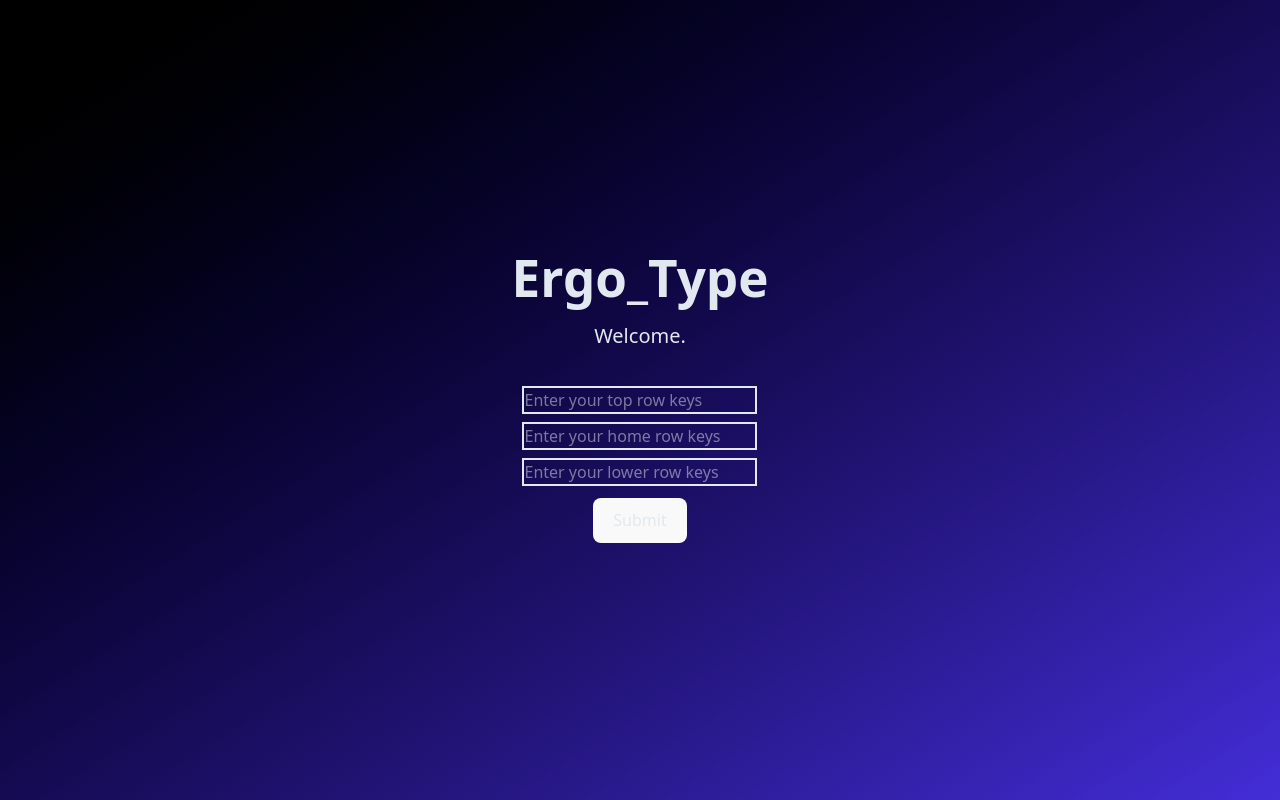
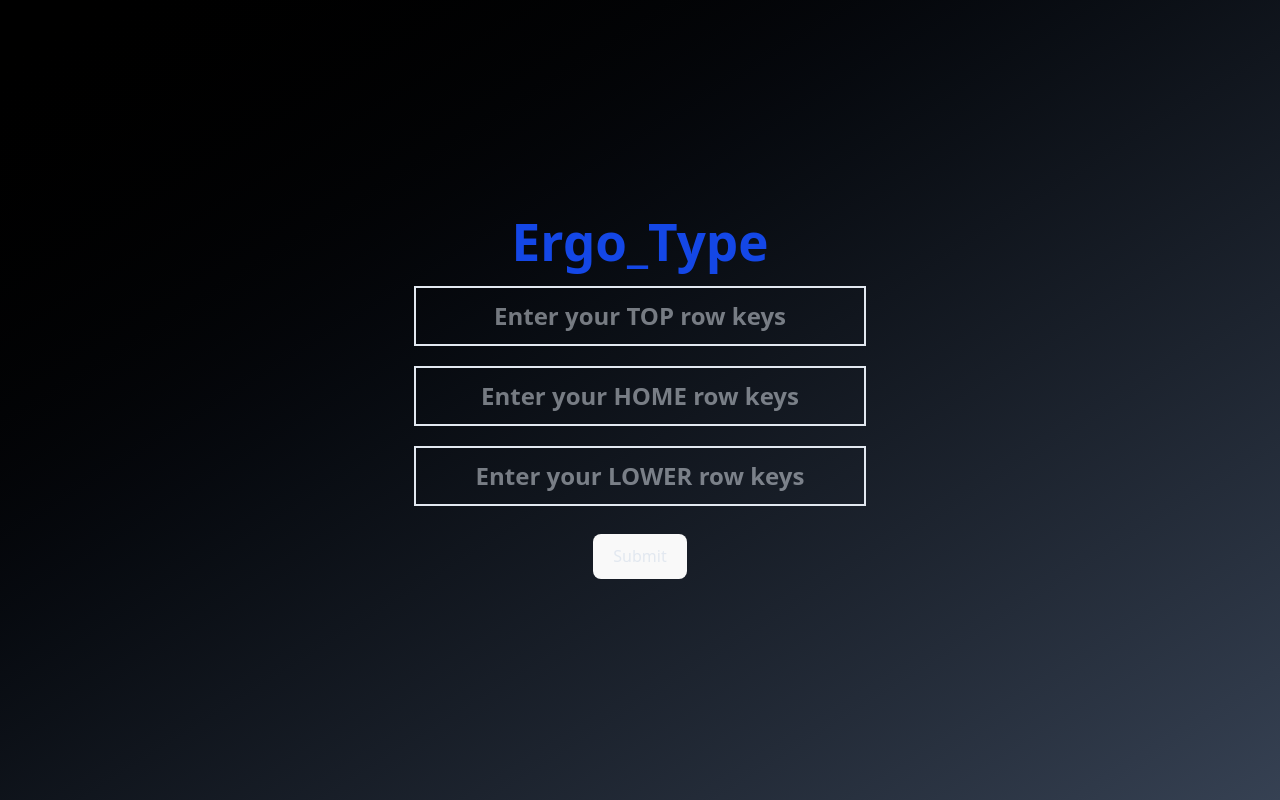
Before and after one commit to csdavids519/Ergo-Type, a React (Vite) app: page / in a window 1280 px wide. Built offline with nearby package versions, Linux system fonts and the light colour scheme; the HTML template or start-up script is replaced by a standard one.

Commit message:
impove UI

```diff
--- a/src/components/KeyInputs.tsx
+++ b/src/components/KeyInputs.tsx
@@ -26,6 +26,7 @@ export default function KeyInput({
       setCorrectness((prev) => {
         const next = [...prev];
         if (lettersArray[cursorPosition][0] === event.key) {
+          console.log("Target: ", lettersArray[cursorPosition]);
           next[cursorPosition] = "correct";
           setCursorPosition((x) => x + 1);
         } else {
--- a/src/components/KeyLayout.tsx
+++ b/src/components/KeyLayout.tsx
@@ -41,28 +41,28 @@ export default function KeyLayout({
           <div>
             <input
               type="text"
-              className="m-1 border-2"
+              className="text-center px-10 py-3 mb-5 border-2 text-2xl font-bold"
               value={topRow}
-              placeholder="Enter your top row keys"
-              onChange={(e) => setTopRow(e.target.value)}
+              placeholder="Enter your TOP row keys"
+              onChange={(e) => setTopRow(e.target.value.toUpperCase())}
             />
           </div>
           <div>
             <input
               type="text"
-              className="m-1 border-2"
+              className="text-center px-10 py-3 mb-5 border-2 text-2xl font-bold"
               value={homeRow}
-              placeholder="Enter your home row keys"
-              onChange={(e) => setHomeRow(e.target.value)}
+              placeholder="Enter your HOME row keys"
+              onChange={(e) => setHomeRow(e.target.value.toUpperCase())}
             />
           </div>
           <div>
             <input
               type="text"
-              className="m-1 border-2"
+              className="text-center px-10 py-3 mb-5 border-2 text-2xl font-bold"
               value={lowerRow}
-              placeholder="Enter your lower row keys"
-              onChange={(e) => setLowerRow(e.target.value)}
+              placeholder="Enter your LOWER row keys"
+              onChange={(e) => setLowerRow(e.target.value.toUpperCase())}
             />
           </div>
           <button className="m-2" type="submit">
--- a/src/pages/Home.tsx
+++ b/src/pages/Home.tsx
@@ -15,10 +15,9 @@ export default function HomePage() {
   } = useKeyboardLayout();
 
   return (
-    <div className="min-h-screen min-w-screen bg-linear-to-br from-black to-indigo-700 flex items-center justify-center">
+    <div className="min-h-screen min-w-screen bg-linear-to-br from-black to-gray-700 flex items-center justify-center">
       <div className="text-center text-slate-200">
-        <h1 className="text-6xl font-bold mb-4">Ergo_Type</h1>
-        <p className="text-xl mb-8">Welcome.</p>
+        <h1 className="text-6xl font-bold mb-4 text-blue-700">Ergo_Type</h1>
         <KeyLayout
           topRow={topRow}
           homeRow={homeRow}
```
